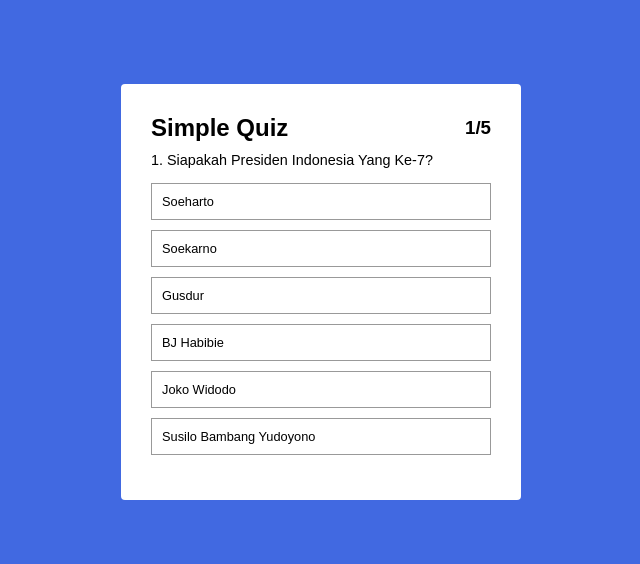
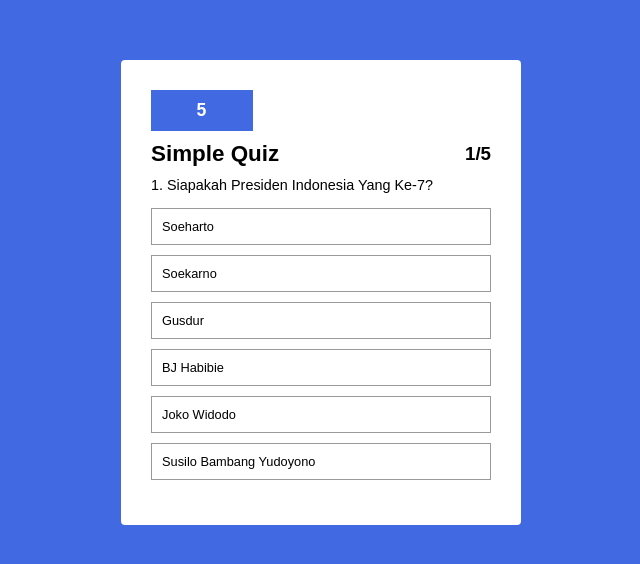
Before and after one commit to candradwicahyo/quiz-app, a plain HTML site: page index.html in a window 1280 px wide. Shown: the part 108-672 px from the top of the page, without its empty margins (319-959 px from the left). Drawn offline with Linux system fonts and the light colour scheme.

Commit message:
update timer and change image preview

```diff
--- a/assets/css/style.css
+++ b/assets/css/style.css
@@ -31,6 +31,23 @@ body {
   overflow: hidden;
 }
 
+.box .timer-box {
+  position: relative;
+  padding: 10px;
+  width: 30%;
+  background: royalblue;
+  margin-bottom: 10px;
+}
+
+.box .timer-box .timer {
+  font-weight: bold;
+  font-size: 1.1rem;
+  color: white;
+  letter-spacing: 1px;
+  display: block;
+  text-align: center;
+}
+
 .box .wrapper {
   display: flex;
   justify-content: space-between;
@@ -39,7 +56,7 @@ body {
 }
 
 .box .title {
-  font-size: 1.5rem;
+  font-size: 1.4rem;
 }
 
 .box .question {
--- a/assets/js/script.js
+++ b/assets/js/script.js
@@ -50,13 +50,17 @@ window.addEventListener("DOMContentLoaded", () => {
     }
   ];
 
+  const limitTime = 10;
   let currentQuestionIndex = 0;
+  let time = limitTime;
   let score = 0;
+  let interval;
 
   const question = document.querySelector('.question');
   const listContainer = document.querySelector('.list-container');
   const totalQuestion = document.querySelector('.total-question');
   const nextBtn = document.querySelector('.btn-next');
+  const timer = document.querySelector('.timer');
 
   function startQuizGame() {
     currentQuestionIndex = 0;
@@ -72,9 +76,12 @@ window.addEventListener("DOMContentLoaded", () => {
     const data = questions[currentQuestionIndex];
     question.textContent = `${currentQuestionIndex + 1}. ${data.question}`;
     totalQuestion.textContent = `${currentQuestionIndex + 1}/${questions.length}`;
+    time = limitTime;
+    timer.textContent = time;
     nextBtn.style.display = 'none';
     listContainer.innerHTML = '';
     setButton(data.answer);
+    setTimer();
   }
 
   function setButton(answers) {
@@ -104,6 +111,7 @@ window.addEventListener("DOMContentLoaded", () => {
     } else {
       target.classList.add('incorrect');
     }
+    clearInterval(interval);
     const buttons = listContainer.querySelectorAll('.btn-answer');
     buttons.forEach(button => {
       if (button.dataset.correct == "true") button.classList.add('correct');
@@ -114,19 +122,39 @@ window.addEventListener("DOMContentLoaded", () => {
 
   nextBtn.addEventListener('click', () => {
     currentQuestionIndex++;
+    nextStep();
+  });
+
+  function nextStep() {
     if (currentQuestionIndex < questions.length) {
       showQuestions();
     } else if (currentQuestionIndex == questions.length) {
       showScore();
       nextBtn.textContent = 'Play Again';
+      nextBtn.style.display = 'block';
+      clearInterval(interval);
+      time = 0;
+      timer.textContent = time;
     } else {
       startQuizGame();
     }
-  });
+  }
 
   function showScore() {
     listContainer.innerHTML = '';
     question.textContent = `You Scored ${score} Out Of ${questions.length} Questions`;
   }
 
+  function setTimer() {
+    clearInterval(interval);
+    interval = setInterval(() => {
+      time--;
+      timer.textContent = time;
+      if (time == 0) {
+        currentQuestionIndex++;
+        nextStep();
+      }
+    }, 1000);
+  }
+
 });
--- a/index.html
+++ b/index.html
@@ -13,6 +13,9 @@
   <div class="container">
 
     <div class="box">
+      <div class="timer-box">
+        <span class="timer"></span>
+      </div>
       <div class="wrapper">
         <h1 class="title">Simple Quiz</h1>
         <h3 class="total-question"></h3>
```
Also changed, not shown: image.jpg (added), image1.jpg (deleted), image2.jpg (deleted), 1 other file.
